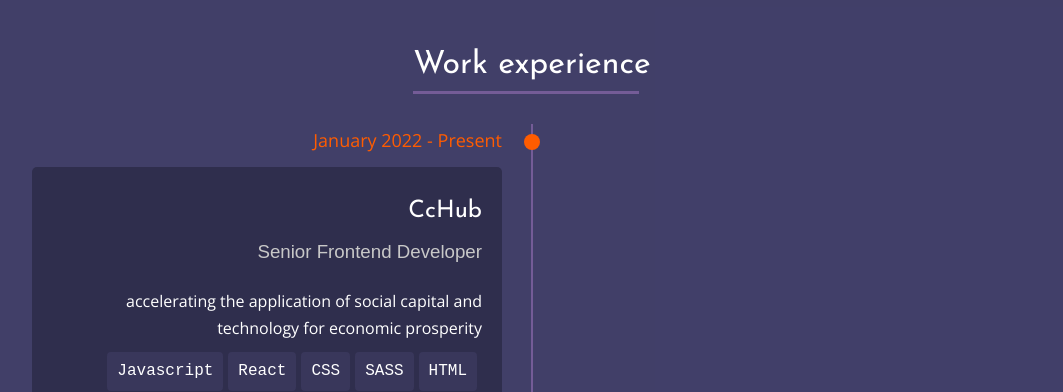
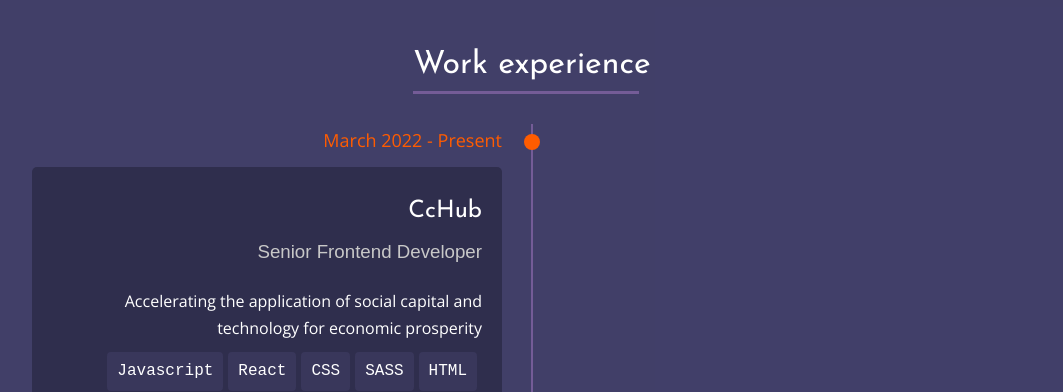
Before and after one commit to mwibutsa/mwibutsa, a React (Create React App) app: page / in a window 1280 px wide. Shown: the part 2280-2672 px from the top of the page, without its empty margins (108-1171 px from the left). Built offline with nearby package versions, Linux system fonts and the light colour scheme; a web font is replaced by a local one.

Commit message:
Update profile
- Update CV link
- Update Work experience
- Update Educational background

```diff
--- a/src/components/WorkExperience/index.tsx
+++ b/src/components/WorkExperience/index.tsx
@@ -7,7 +7,7 @@
   {
     company: "CcHub",
     description:
-      "accelerating the application of social capital and technology for economic prosperity",
+      "Accelerating the application of social capital and technology for economic prosperity",
     stacks: [
       "Javascript",
       "React",
@@ -20,7 +20,7 @@
       "GraphQL",
       "Apollo",
     ],
-    duration: "January 2022 - Present",
+    duration: "March 2022 - Present",
     jobTitle: "Senior Frontend Developer",
   },
   {
```
